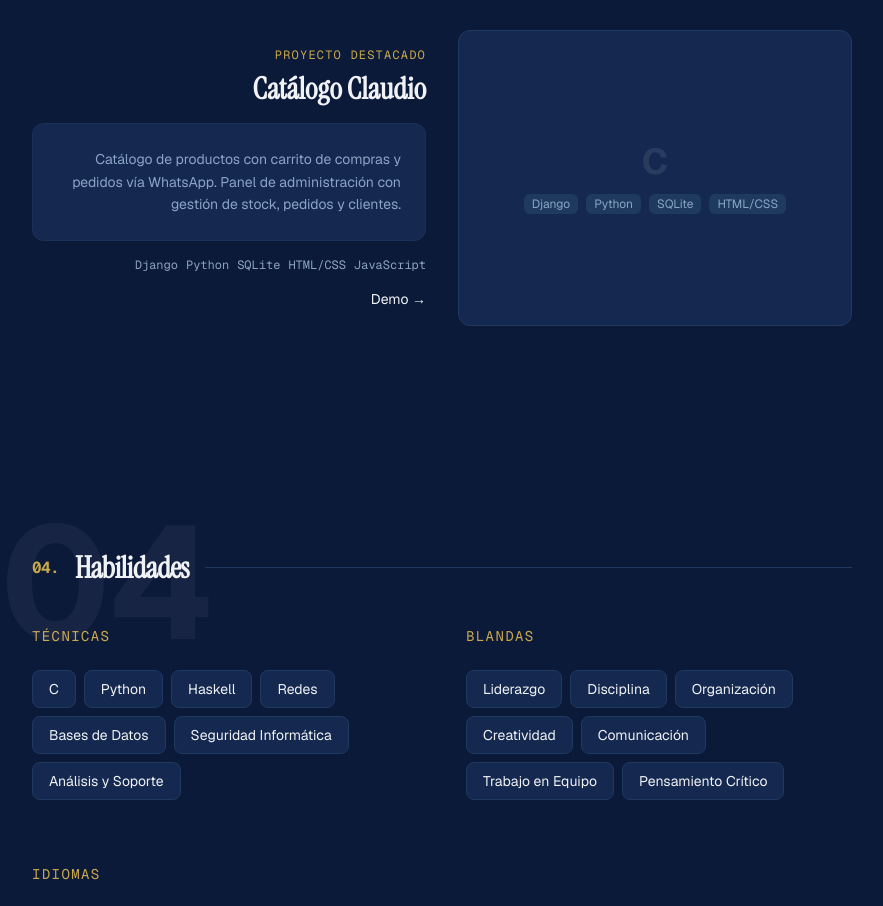
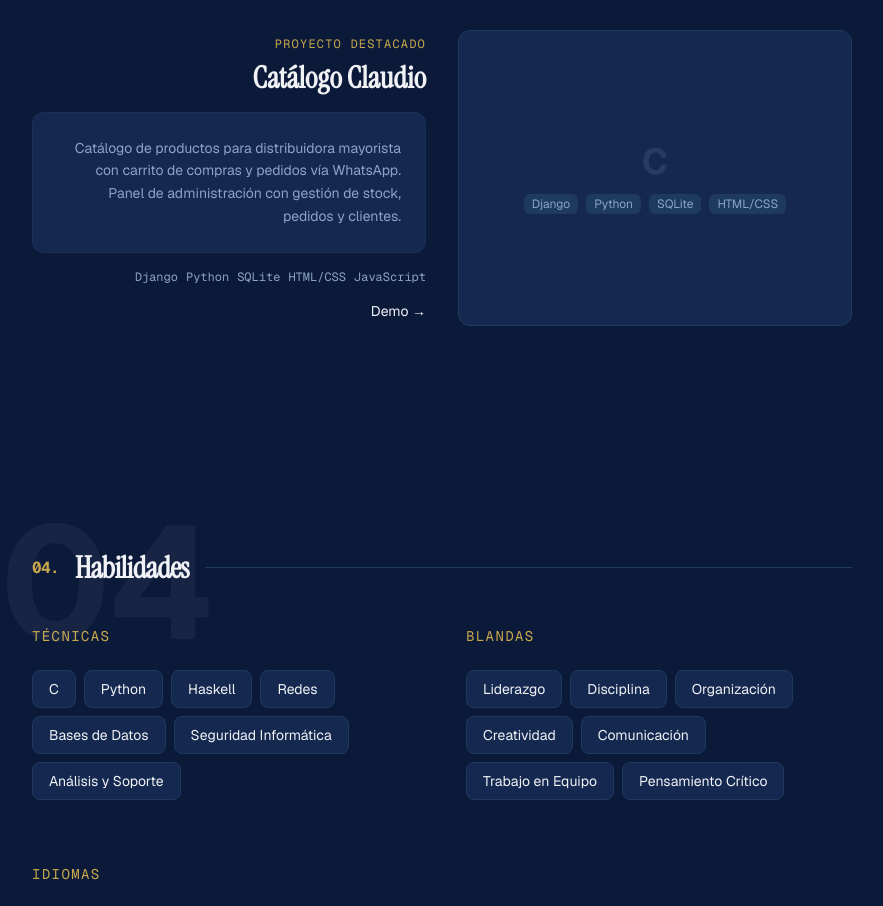
Before and after one commit to renzo23rc/portfolioRP, a Next.js app: page / in a window 1280 px wide. Shown: the part 3180-4086 px from the top of the page, without its empty margins (348-1231 px from the left). Built offline with nearby package versions, Linux system fonts and the light colour scheme.

Commit message:
fix: update Claudio catalog description to distribuidora

```diff
--- a/src/content/portfolio.ts
+++ b/src/content/portfolio.ts
@@ -154,7 +154,7 @@ export const portfolioData: PortfolioData = {
     {
       title: "Catálogo Claudio",
       description:
-        "Catálogo de productos con carrito de compras y pedidos vía WhatsApp. Panel de administración con gestión de stock, pedidos y clientes.",
+        "Catálogo de productos para distribuidora mayorista con carrito de compras y pedidos vía WhatsApp. Panel de administración con gestión de stock, pedidos y clientes.",
       technologies: ["Django", "Python", "SQLite", "HTML/CSS", "JavaScript"],
       demoUrl: "https://catalogo-claudio.vercel.app",
     },
```
